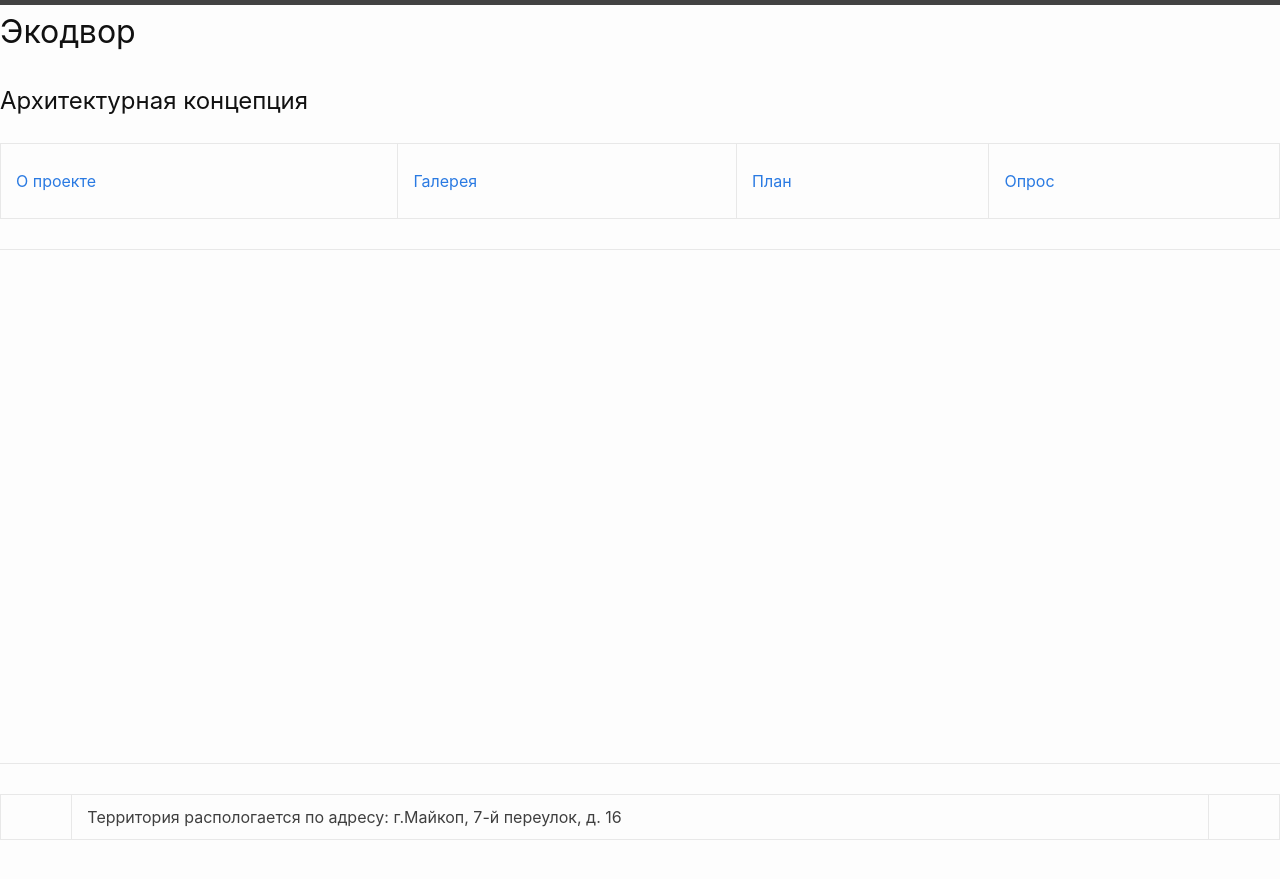
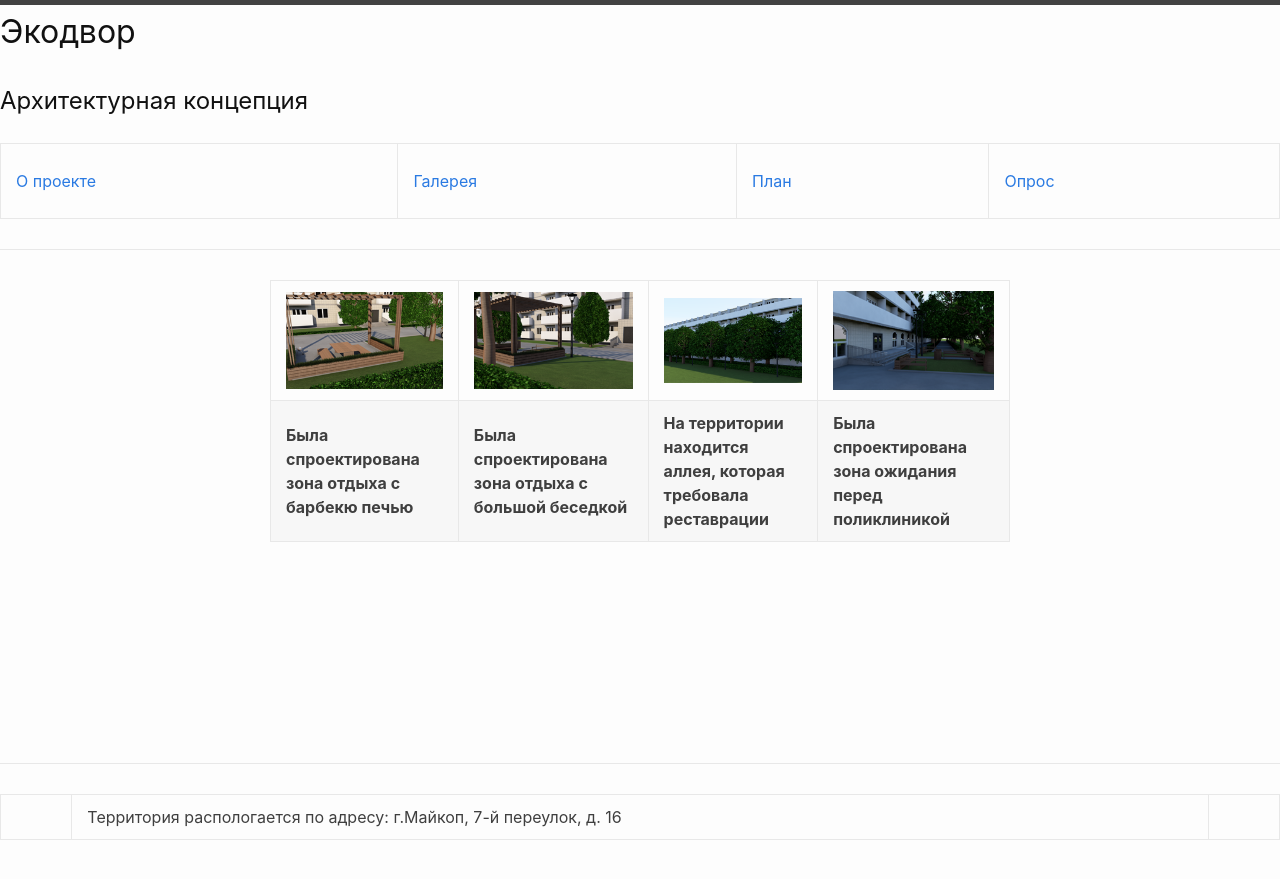
Before and after one commit to laylatoff/laylatoff.github.io, a Jekyll site: the page built from index.md, in a window 1280 px wide. Shown: the top 879 px of the page. Built offline with Jekyll 4.4.1, drawn with Linux system fonts in a browser that asks for light colours.

Commit message:
Layouts for home and post changed

```diff
--- a/_layouts/home.html
+++ b/_layouts/home.html
@@ -9,26 +9,20 @@ layout: default
 
   {{ content }}
 
-  {%- if site.posts.size > 0 -%}
-    <h2 class="post-list-heading">{{ page.list_title | default: "Posts" }}</h2>
-    <ul class="post-list">
-      {%- for post in site.posts -%}
-      <li>
-        {%- assign date_format = site.minima.date_format | default: "%b %-d, %Y" -%}
-        <span class="post-meta">{{ post.date | date: date_format }}</span>
-        <h3>
-          <a class="post-link" href="{{ post.url | relative_url }}">
-            {{ post.title | escape }}
-          </a>
-        </h3>
-        {%- if site.show_excerpts -%}
-          {{ post.excerpt }}
-        {%- endif -%}
-      </li>
-      {%- endfor -%}
-    </ul>
-
-    <p class="feed-subscribe"><svg class="svg-icon orange"><use xlink:href="{{ '/assets/minima-social-icons.svg#rss' | relative_url }}"></use></svg><a href="{{ "/feed.xml" | relative_url }}">Subscribe</a></p>
-  {%- endif -%}
-
+  <div class="contents">
+    <table>
+      <tr>
+        <td><img class="preview" src="/assets/table1.png"></td>
+        <td><img class="preview" src="/assets/table4.png"></td>
+        <td><img class="preview" src="/assets/table2.png"></td>
+        <td><img class="preview" src="/assets/table3.png"></td>
+      </tr>
+      <tr>
+        <td><b>Была спроектирована зона отдыха с барбекю печью</b></td>
+        <td><b>Была спроектирована зона отдыха с большой беседкой</b></td>
+        <td><b>На территории находится аллея, которая требовала реставрации</b></td>
+        <td><b>Была спроектирована зона ожидания перед поликлиникой</b></td>
+      </tr>
+    </table>
+  </div>
 </div>
--- a/_layouts/post.html
+++ b/_layouts/post.html
@@ -19,9 +19,5 @@ layout: default
     {{ content }}
   </div>
 
-  {%- if site.disqus.shortname -%}
-    {%- include disqus_comments.html -%}
-  {%- endif -%}
-
   <a class="u-url" href="{{ page.url | relative_url }}" hidden></a>
 </article>
```
